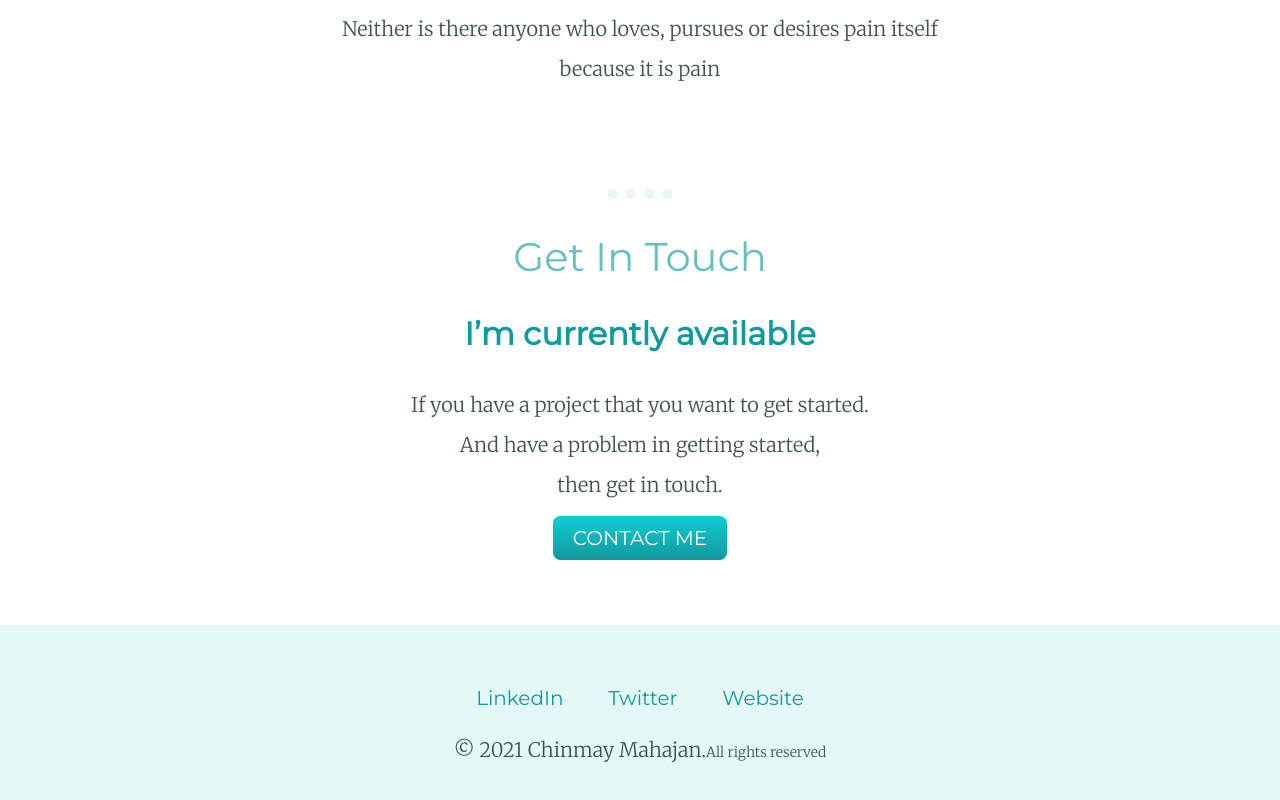
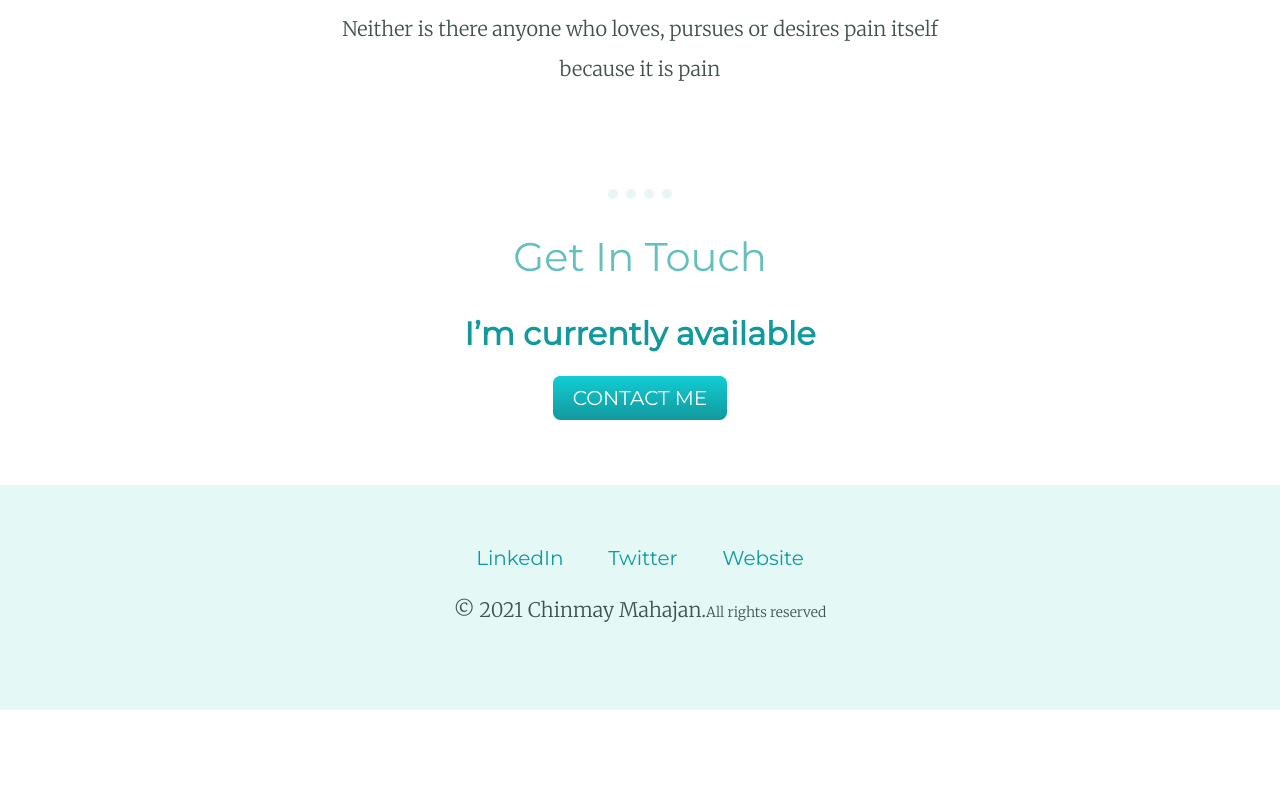
Before and after one commit to ChinmayMahajan24/aboutme, a plain HTML site: page index.html in a window 1280 px wide. Shown: the part 2466-3266 px from the top of the page. After the commit the page ends 3176 px from the top, so only its background shows below. Drawn offline with Linux system fonts and the light colour scheme.

Commit message:
Update index.html

```diff
--- a/index.html
+++ b/index.html
@@ -65,7 +65,6 @@
       <div class="contact-me">
         <h2>Get In Touch</h2>
         <h3>I’m currently available</h3>
-        <p>If you have a project that you want to get started.<br> And have a problem in getting started,<br> then get in touch.</p>
         <a class="btn" href="mailto:cpmahajan1999@gmail.com">CONTACT ME</a><br><br>
       </div>
     </div>
```
